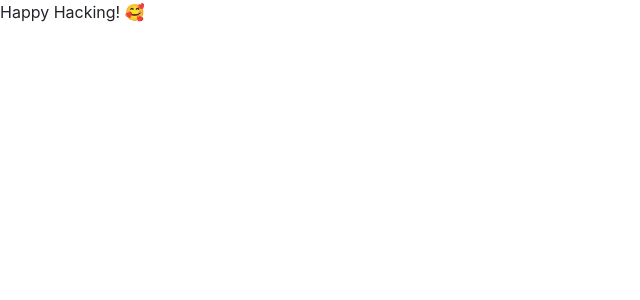
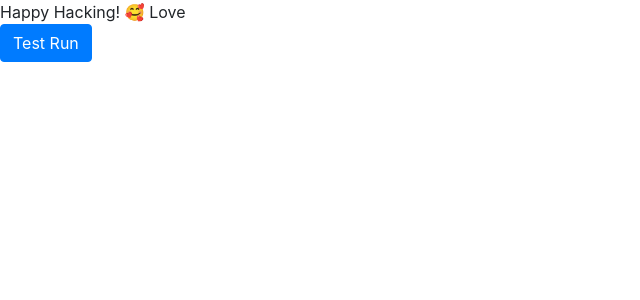
Before and after one commit to IveryMikaila/dictionary-app, a React (Create React App) app: page / in a window 1280 px wide. Shown: the top 300 px of the page, without its empty margins (0-640 px from the left). Built offline with nearby package versions, Linux system fonts and the light colour scheme.

Commit message:
Tested Bootstrap

```diff
--- a/src/App.js
+++ b/src/App.js
@@ -5,8 +5,9 @@ function App() {
   return (
     <div className="App">
       <header className="App-header">
-        Happy Hacking! 🥰
+        Happy Hacking! 🥰 Love
       </header>
+      <a className='btn btn-primary'>Test Run</a>
     </div>
   );
 }
```
